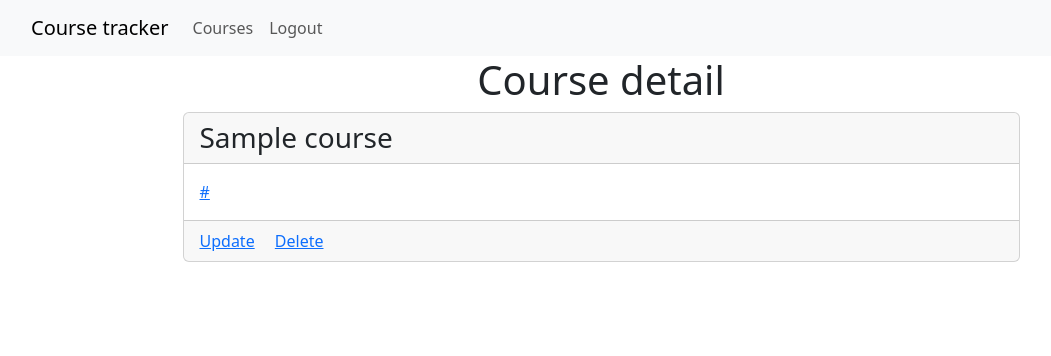
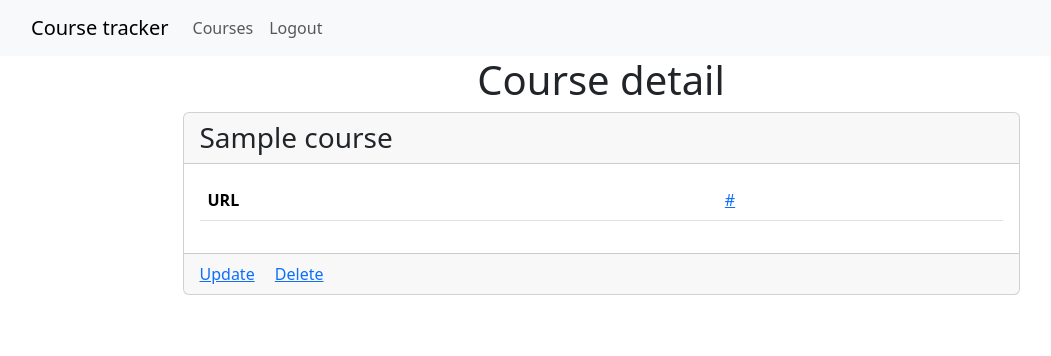
Before and after one commit to remortalite/course_tracker, a Django app: page /courses/1/ in a window 1280 px wide. Shown: the top 356 px of the page, without its empty margins (39-1090 px from the left). Run offline with Django 5.2, Linux system fonts and the light colour scheme; a user stored in the database is signed in; tables that the repository leaves empty hold one stand-in row (values such as "Sample post"); some libraries are stand-ins or nearby versions.

Commit message:
Fix detail view: add table

```diff
--- a/course_tracker/templates/courses/course_detail.html
+++ b/course_tracker/templates/courses/course_detail.html
@@ -10,7 +10,14 @@
 <div class="d-flex justify-content-center">
     <div class="card col-9">
         <div class="h3 card-header">{{ object.name }}</div>
-        <div class="card-body"><a href="{{ object.url }}">{{ object.url }}</a></div>
+        <div class="card-body">
+            <table class="table">
+                <tr>
+                    <th>URL</th>
+                    <td><a href="{{ object.url }}">{{ object.url }}</a></td>
+                </tr>
+            </table>
+        </div>
 
         <div class="card-footer">
             <a class="card-link" href="{% url 'courses.update' pk=object.id %}">{% trans 'Update' %}</a>
```
